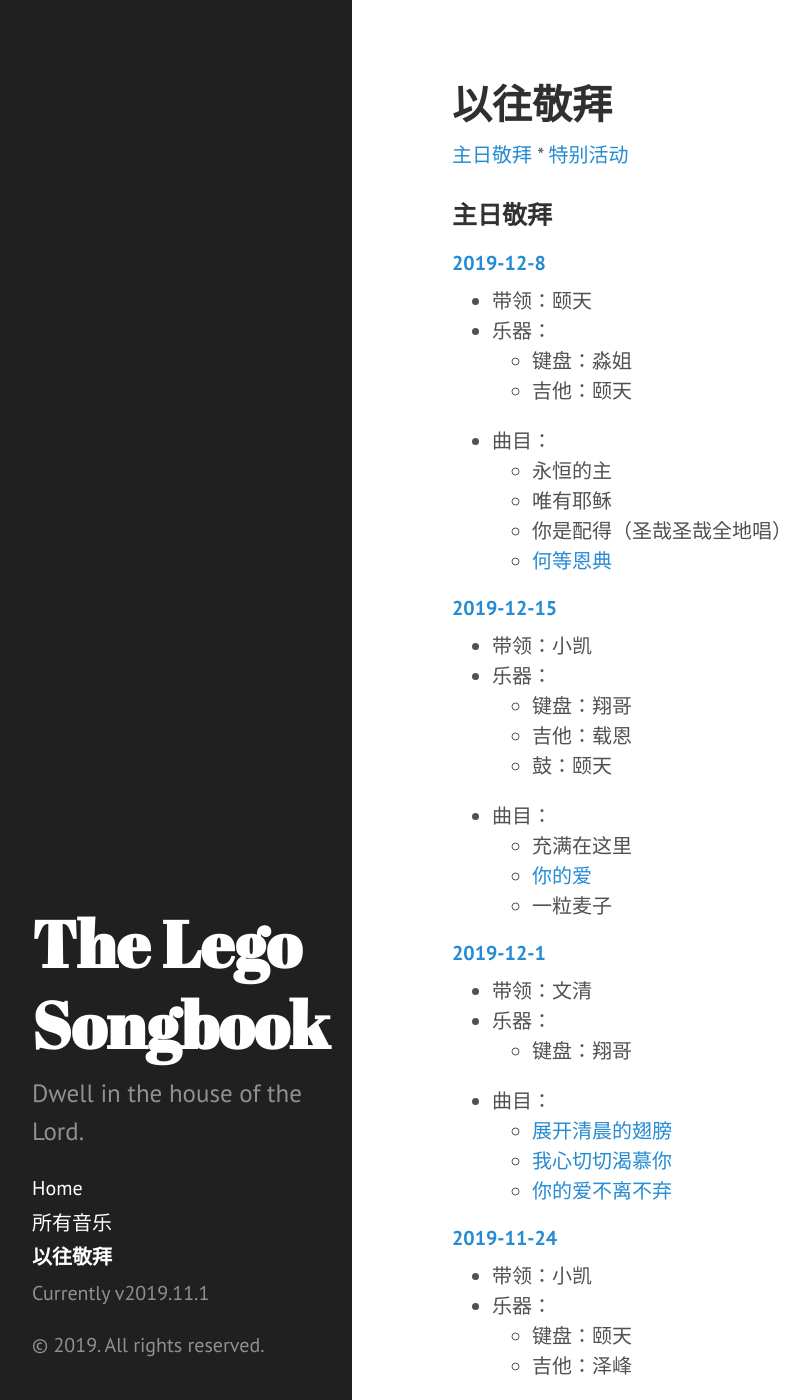
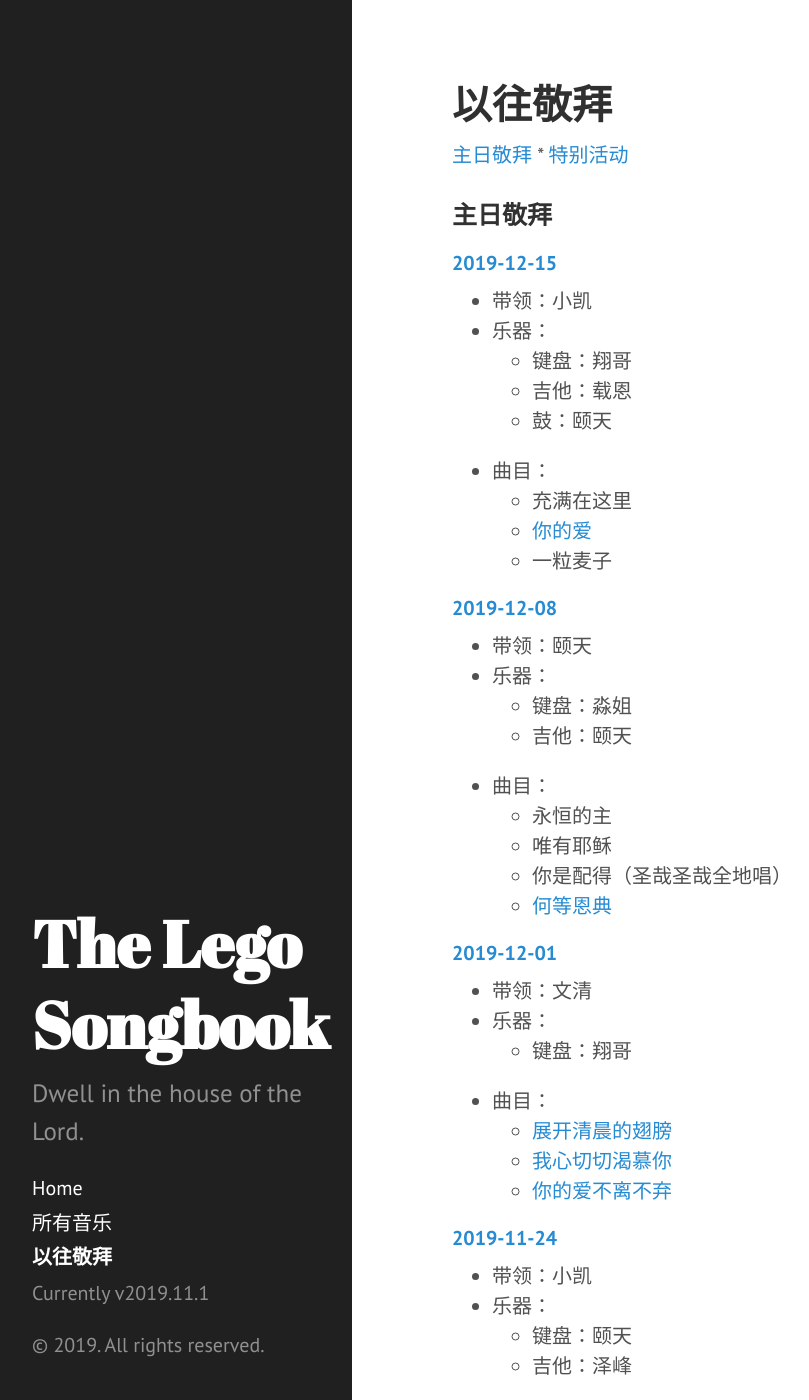
Before and after one commit to Lego-Songbook/lego-songbook-archived, a Jekyll site: the page built from docs/past-services.md, in a window 1280 px wide and 1400 px high. Shown: the whole window, without its empty margins (8-817 px from the left). Built offline with Jekyll 4.4.1, drawn with Linux system fonts in a browser that asks for light colours; some web fonts are replaced.

Commit message:
Fix the dates

```diff
--- a/docs/_data/past_services.yaml
+++ b/docs/_data/past_services.yaml
@@ -99,7 +99,7 @@
       - 再次将我更新
       - 立定心志
 
-- date: 2019-12-1
+- date: 2019-12-01
   lead_singer: 文清
   instrumentation:
       - instrument: 键盘
@@ -109,7 +109,7 @@
       - 我心切切渴慕你
       - 你的爱不离不弃
 
-- date: 2019-12-8
+- date: 2019-12-08
   lead_singer: 颐天
   instrumentation:
       - instrument: 键盘
```
